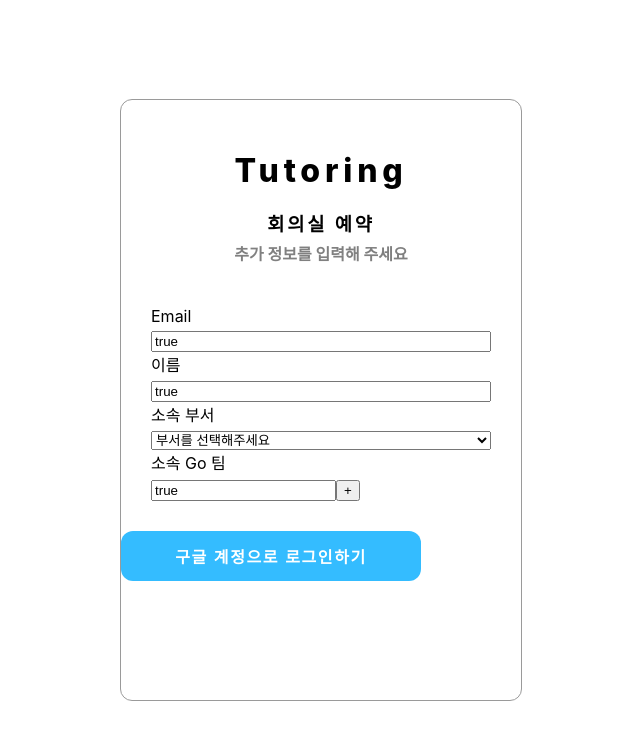
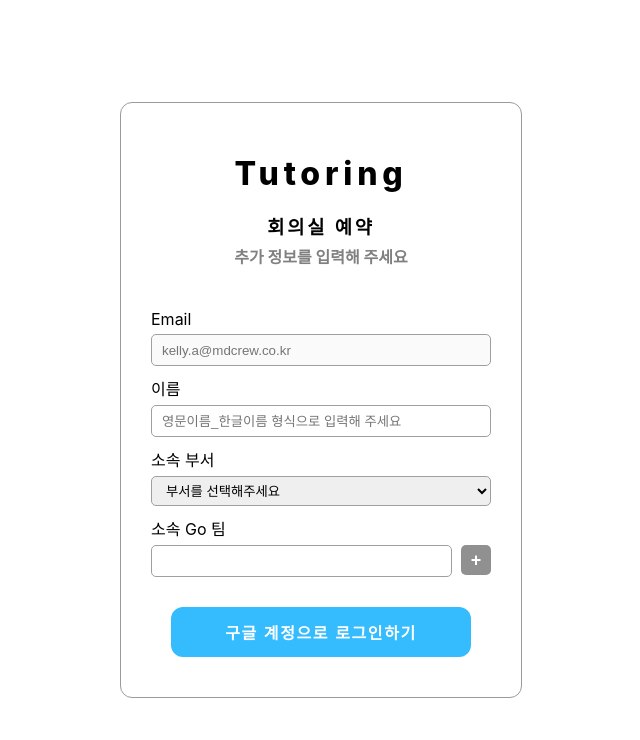
Before and after one commit to eddytutoring/login_test, a React (Create React App) app: page /#/sign_up in a window 1280 px wide. Shown: the top 740 px of the page, without its empty margins (319-959 px from the left). Built offline with nearby package versions, Linux system fonts and the light colour scheme.

Commit message:
고팀 추가 및 삭제

```diff
--- a/src/components/Main.js
+++ b/src/components/Main.js
@@ -1,4 +1,5 @@
 import React, { Component } from "react";
+import { withRouter } from "react-router-dom";
 
 class Main extends Component {
   render() {
@@ -6,4 +7,4 @@ class Main extends Component {
   }
 }
 
-export default Main;
+export default withRouter(Main); //TODO: GET USER OBJ FROM PROPS
--- a/src/components/SignUp.css
+++ b/src/components/SignUp.css
@@ -11,14 +11,16 @@ email
 name
 dept
 go
+go_inputs
  */
 
 .sign_up_container {
   width: 400px;
-  height: 600px;
+  /* height: 570px; */
   border-radius: 12px;
   border: solid 1px #9a9a9a;
   display: flex;
+  padding-bottom: 40px;
   /* align-items: center; */
   flex-flow: column;
 }
@@ -53,5 +55,70 @@ go
   padding-bottom: 5px;
 }
 
-.email .name .dept .go {
+.email,
+.name,
+.dept,
+.go {
+  height: 30px;
+  border-radius: 5px;
+  border: solid #9f9f9f 1px;
+  padding: 0 0 0 10px;
 }
+
+.email,
+.name,
+.dept {
+  margin-bottom: 10px;
+}
+
+.go_container {
+  width: 100%;
+  display: flex;
+  flex-flow: row;
+  flex-wrap: wrap;
+  justify-content: space-between;
+}
+
+.go_container .go_inputs {
+  width: 85%;
+  display: flex;
+  flex-flow: column;
+  align-content: space-between;
+}
+
+.go_inputs input {
+  width: 100%;
+}
+
+.go_container .go_buttons {
+  display: flex;
+  flex-flow: column;
+  justify-content: space-between;
+}
+
+.go_container .go_button {
+  width: 30px;
+  height: 30px;
+  border-radius: 5px;
+  background-color: #909090;
+  border: none;
+  color: white;
+  font-size: 18px;
+  font-weight: 600;
+  text-align: center;
+}
+
+.go_container .go_button:not(:first-child),
+.go:not(:first-child) {
+  margin-top: 10px;
+}
+
+input {
+  /* padding: 0 0 0 10px; */
+}
+
+.button_container {
+  width: 100%;
+  display: flex;
+  justify-content: center;
+}
--- a/src/components/SignUp.js
+++ b/src/components/SignUp.js
@@ -3,6 +3,28 @@ import { Link, withRouter } from "react-router-dom";
 import "./SignUp.css";
 
 class SignUp extends Component {
+  state = {
+    inputs: ["input-0"],
+    buttons: []
+  };
+
+  appendInput() {
+    let newInput = `input-${this.state.inputs.length}`;
+    let newButton = `button-${this.state.buttons.length}`;
+    this.setState(prevState => ({
+      inputs: prevState.inputs.concat([newInput]),
+      buttons: prevState.buttons.concat([newButton])
+    }));
+  }
+
+  remove(index) {
+    console.log("button: " + (index + 1));
+    this.setState(prevState => ({
+      inputs: prevState.inputs.filter(input => input !== `input-${index + 1}`),
+      buttons: prevState.buttons.filter(button => button !== `button-${index}`)
+    }));
+  }
+
   render() {
     return (
       <div className="sign_up_container">
@@ -16,9 +38,8 @@ class SignUp extends Component {
           <input
             className="email"
             name="email"
-            placeholder={this.props.email}
-            value
-            onChange
+            placeholder="kelly.a@mdcrew.co.kr" //TODO: {this.props.email}
+            disabled
           />
 
           <span className="input_label">이름</span>
@@ -26,29 +47,46 @@ class SignUp extends Component {
             className="name"
             name="name"
             placeholder="영문이름_한글이름 형식으로 입력해 주세요"
-            value
-            onChange
           />
 
           <span className="input_label">소속 부서</span>
-          <select
-            className="dept"
-            name="dept"
-            onChange={e => {
-              this.handleChange(e);
-            }}
-          >
+          <select className="dept" name="dept">
             <option value="default">부서를 선택해주세요</option>
             <option value="1">1</option>
             <option value="2">2</option>
           </select>
 
           <span className="input_label">소속 Go 팀</span>
-          <div>
-            <input className="go" name="go" value onChange />
-            <button onClick>+</button>
+          <div className="go_container">
+            <div className="go_inputs">
+              {this.state.inputs.map((input, index) => (
+                <input className="go" name="go" id={index} key={input} />
+              ))}
+            </div>
+            <div className="go_buttons">
+              <button
+                className="go_button"
+                onClick={() => {
+                  this.appendInput();
+                }}
+              >
+                +
+              </button>
+              {this.state.buttons.map((button, index) => (
+                <button
+                  className="go_button"
+                  key={button}
+                  id={index}
+                  onClick={() => this.remove(index)}
+                >
+                  -
+                </button>
+              ))}
+              {/*TODO:remove BOX PROGRAMMATICALLY */}
             </div>
           </div>
+        </div>
+        <div className="button_container">
           <Link
             to={{
               pathname: "/main",
@@ -57,8 +95,16 @@ class SignUp extends Component {
               }
             }}
           >
-          <button className="login_button">구글 계정으로 로그인하기</button>
+            <button className="login_button" onClick>
+              구글 계정으로 로그인하기
+            </button>
+            {/*TODO: SendUserInfo to Server*/}
+            {/*
+            TODO:
+            IF, RECIEVE 200, THEN LINK TO MAIN
+            */}
           </Link>
+        </div>
       </div>
     );
   }
```
Lines whose indentation alone changed are shown as unchanged.
